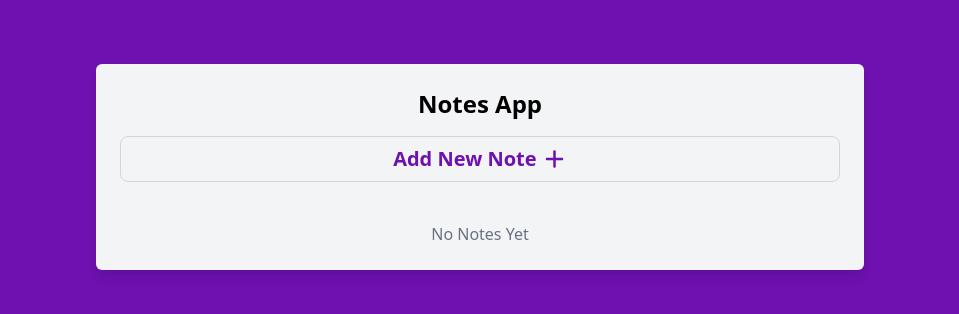
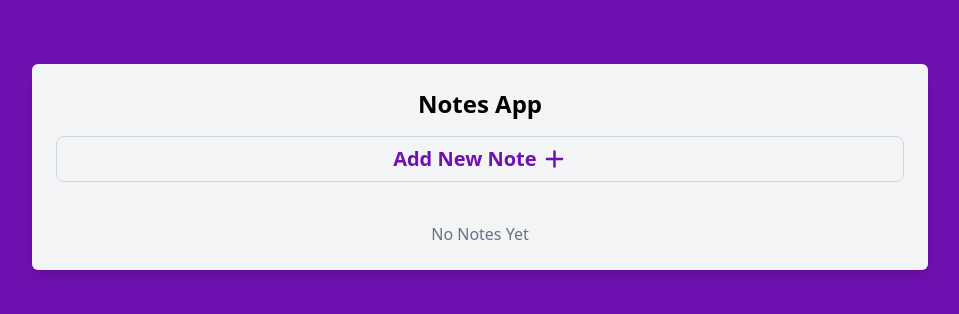
Before and after one commit to Maxi-raph/Note_App, a React (Vite) app: page / in a window 1280 px wide. Shown: the top 314 px of the page, without its empty margins (160-1119 px from the left). Built offline with nearby package versions, Linux system fonts and the light colour scheme.

Commit message:
style: responsive notes grid — 1 col mobile, 2 col md+, capped container width

```diff
--- a/src/App.tsx
+++ b/src/App.tsx
@@ -32,7 +32,7 @@ const App = () => {
   }, [notes]);
 
   return (
-    <div className="max-w-sm sm:max-w-lg md:max-w-3xl mx-auto shadow-lg rounded-md bg-gray-100 mt-16 mb-16 p-6">
+    <div className="max-w-sm sm:max-w-lg md:max-w-2xl lg:max-w-4xl mx-auto shadow-lg rounded-md bg-gray-100 mt-16 mb-16 p-6">
       <h2 className="text-center text-2xl font-bold mb-4">Notes App</h2>
       <ToggleFormOpen notes={notes} setNotes={setNotes} />
       <NoteList notes={notes} deleteNote={deleteNote} isPinned={isPinned} togglePin={togglePin}/>
--- a/src/components/NoteList.jsx
+++ b/src/components/NoteList.jsx
@@ -11,7 +11,7 @@ const NoteList = ({notes, deleteNote, isPinned, togglePin}) => {
     })
 
     return ( <div className="mt-6">
-        { sortedNotes.length > 0 ? <div  className="grid grid-cols-1 md:grid-cols-2 lg:grid-cols-3 gap-4">
+        { sortedNotes.length > 0 ? <div  className="grid grid-cols-1 md:grid-cols-2 gap-4">
             {
             sortedNotes.map((note) =>{
             return(
```
